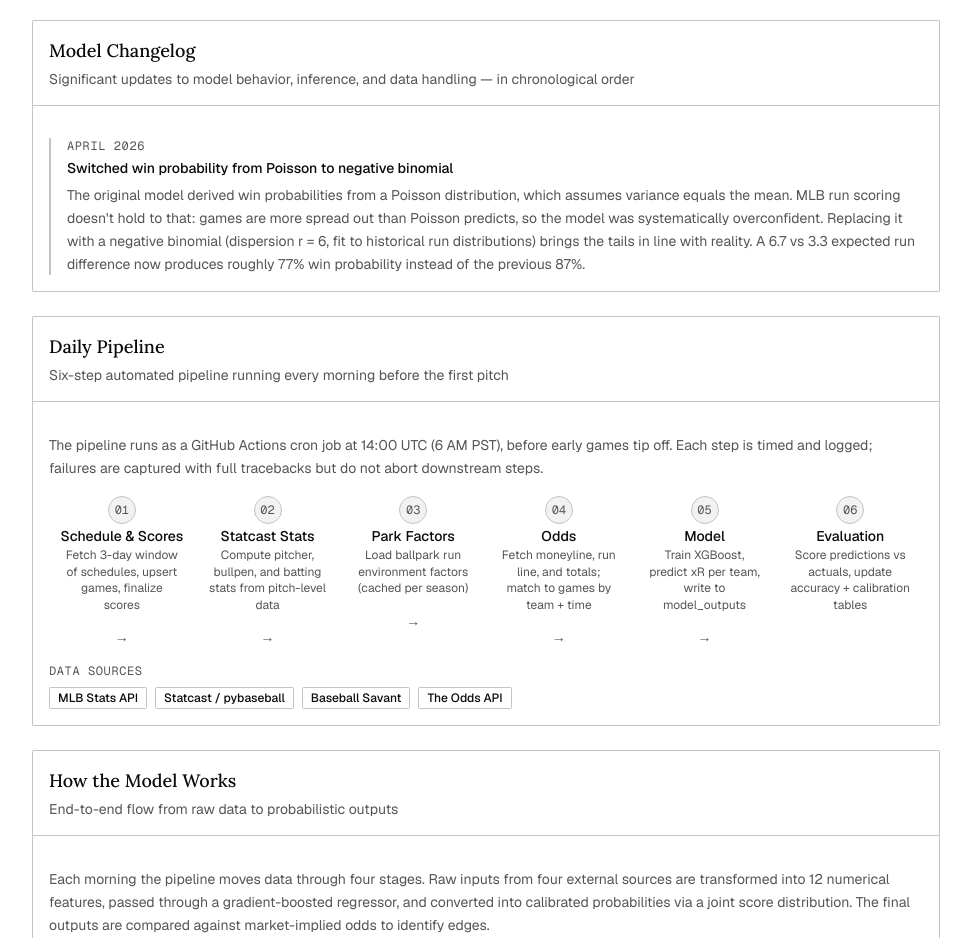
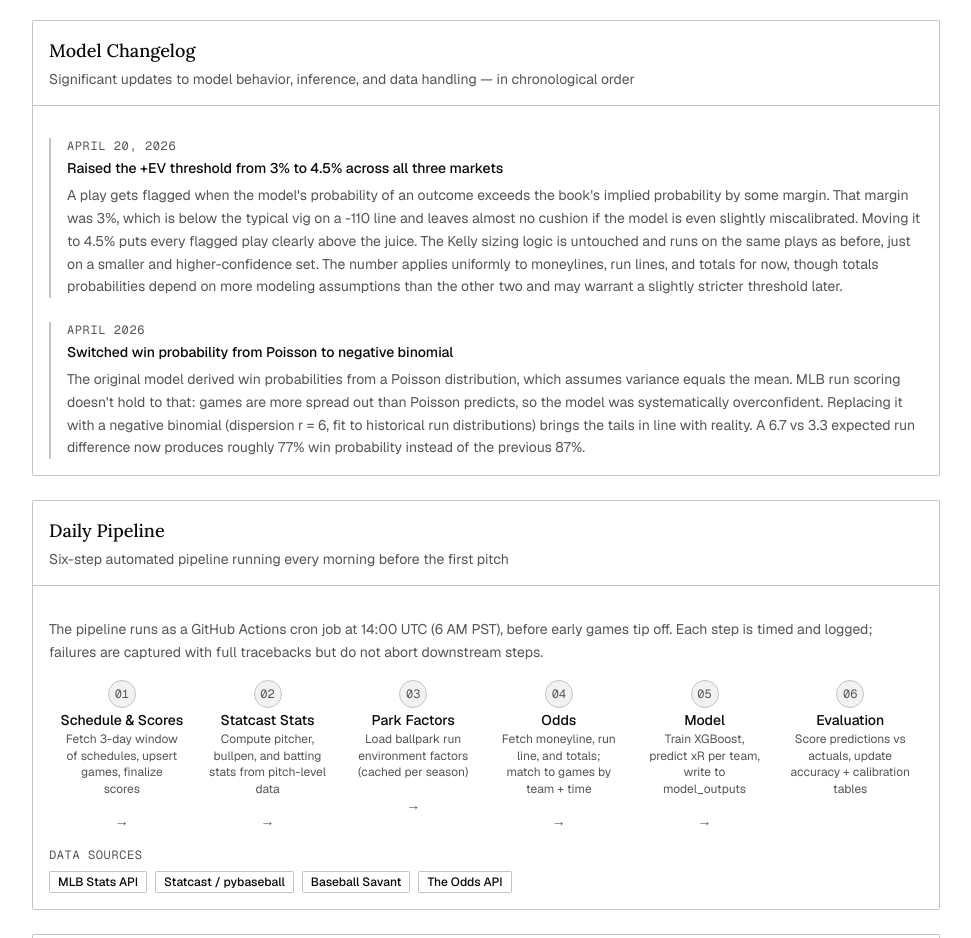
Before and after one commit to renenunezg/mlbmodel, a Next.js app in the folder frontend/: page / in a window 1280 px wide. Shown: the part 820-1758 px from the top of the page, without its empty margins (260-1231 px from the left). Built offline with nearby package versions, Linux system fonts and the light colour scheme.

Commit message:
Raise +EV threshold from 3% to 4.5% across all three markets

```diff
--- a/frontend/src/app/methodology-content.tsx
+++ b/frontend/src/app/methodology-content.tsx
@@ -216,6 +216,21 @@ export function MethodologyContent() {
         subtitle="Significant updates to model behavior, inference, and data handling — in chronological order"
       >
         <div className="space-y-6 text-sm">
+          <div className="border-l-2 border-border pl-4">
+            <p className="font-mono text-xs uppercase tracking-wider text-muted-foreground mb-1">April 20, 2026</p>
+            <p className="font-medium mb-1.5">Raised the +EV threshold from 3% to 4.5% across all three markets</p>
+            <p className="text-muted-foreground leading-relaxed">
+              A play gets flagged when the model&apos;s probability of an outcome exceeds the
+              book&apos;s implied probability by some margin. That margin was 3%, which is
+              below the typical vig on a -110 line and leaves almost no cushion if the model
+              is even slightly miscalibrated. Moving it to 4.5% puts every flagged play
+              clearly above the juice. The Kelly sizing logic is untouched and runs on the
+              same plays as before, just on a smaller and higher-confidence set. The number
+              applies uniformly to moneylines, run lines, and totals for now, though totals
+              probabilities depend on more modeling assumptions than the other two and may
+              warrant a slightly stricter threshold later.
+            </p>
+          </div>
           <div className="border-l-2 border-border pl-4">
             <p className="font-mono text-xs uppercase tracking-wider text-muted-foreground mb-1">April 2026</p>
             <p className="font-medium mb-1.5">Switched win probability from Poisson to negative binomial</p>
```
Also changed, not shown: 1 other file (tests, documents, lock files or other folders).
